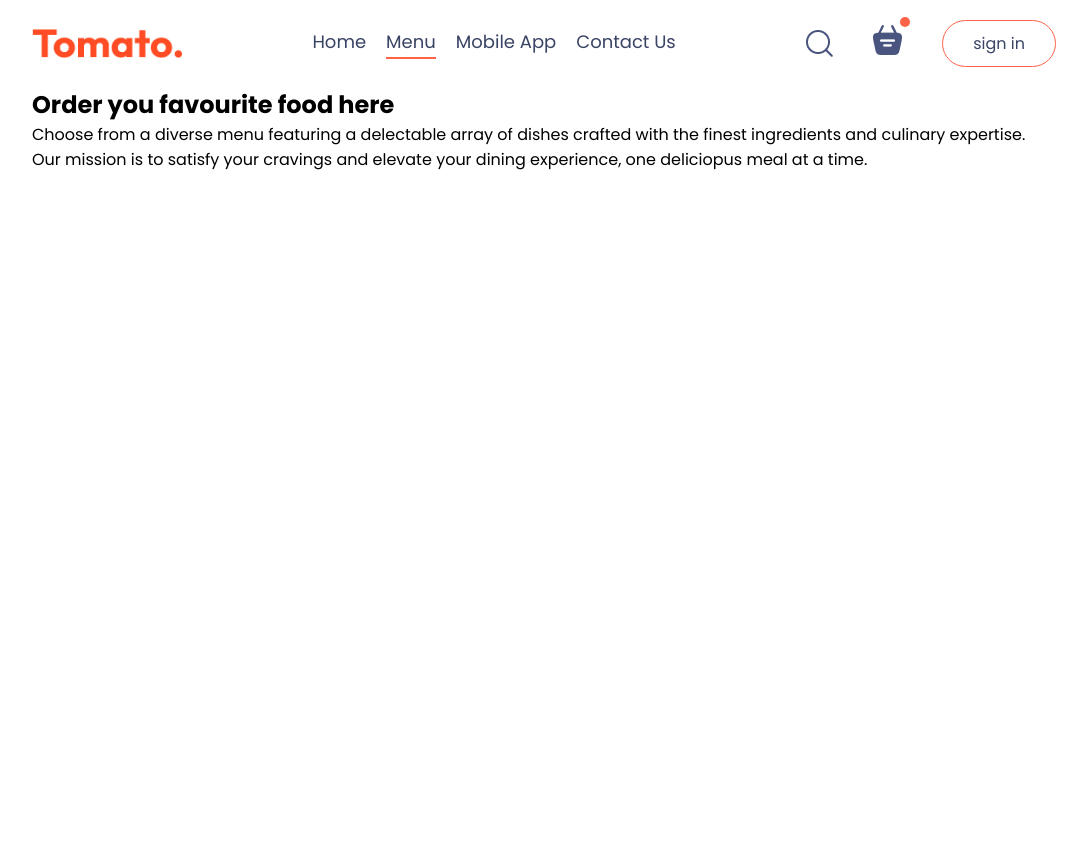
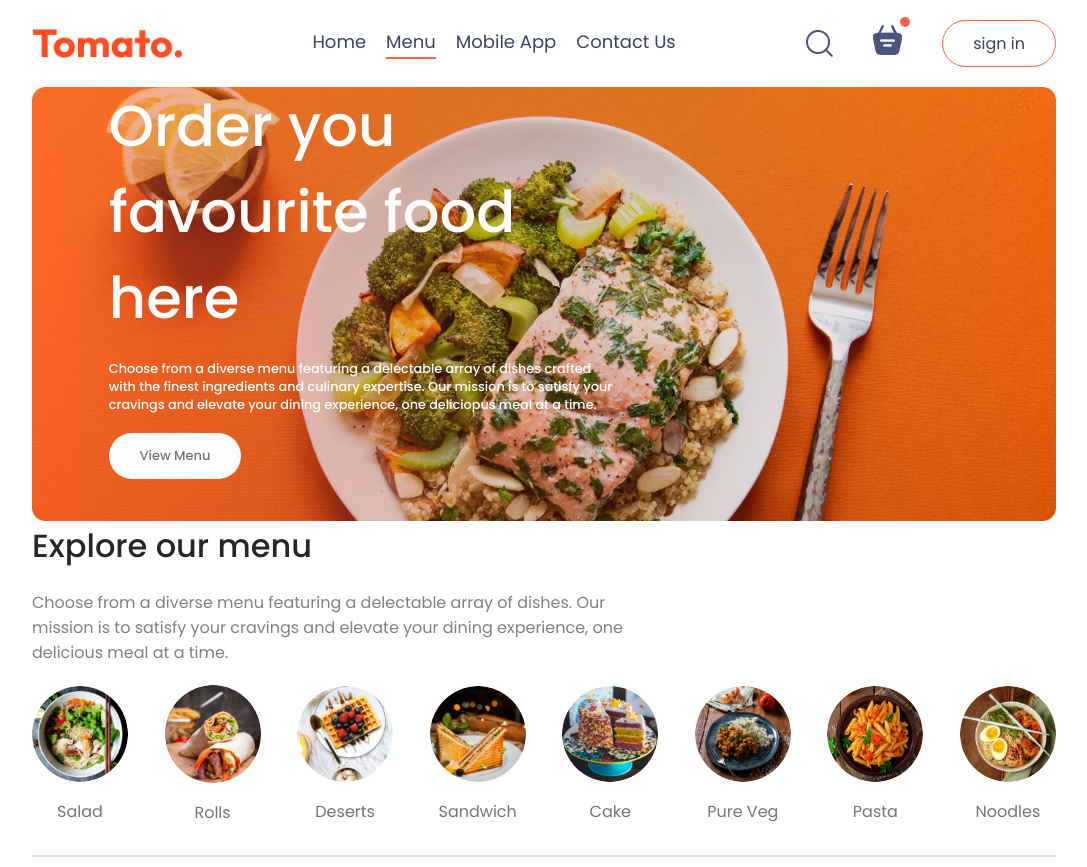
Before and after one commit to TheBoolean-Boy/Foodivery, a React (Vite) app: page / in a window 1280 px wide. Shown: the whole page, without its empty margins (96-1183 px from the left). Before the commit the page ends 800 px from the top, so only its background shows below. Built offline with nearby package versions, Linux system fonts and the light colour scheme.

Commit message:
explore menu comp made

```diff
--- /dev/null
+++ b/src/Components/ExploreMenu/ExploreMenu.css
@@ -0,0 +1,49 @@
+.explore-menu{
+  display: flex;
+  flex-direction: column;
+  gap: 20px;
+}
+
+.explore-menu h1{
+  color: #262626;
+  font-weight: 500;
+}
+.explore-menu-text{
+  color: #808080;
+  max-width: 60%;
+}
+
+.explore-menu-list{
+  display: flex;
+  justify-content: space-between;
+  align-items: center;
+  gap: 30px;
+  text-align: center;
+  margin: 20px 0x;
+  overflow-x: scroll;
+}
+
+.explore-menu-list::-webkit-scrollbar{
+  display: none;
+}
+.explore-menu-list-item img {
+  width: 7.5vw;
+  min-width: 80px;
+  cursor: pointer;
+  border-radius: 50%;
+  transition: 0.2s;
+}
+
+.explore-menu-list-item p{
+  margin-top: 10px;
+  color: #747474;
+  font-size: max(1.2vw, 16px);
+  cursor: pointer;
+}
+
+.explore-menu hr{
+  margin: 10px 0px;
+  height: 2px;
+  background-color: #e2e2e2;
+  border: none;
+}
--- /dev/null
+++ b/src/Components/ExploreMenu/ExploreMenu.jsx
@@ -0,0 +1,26 @@
+import './ExploreMenu.css'
+import { menu_list } from '../../assets/assets';
+
+const ExploreMenu = () => {
+  return(
+    <div className='explore-menu' id='explore-menu'>
+    <h1>Explore our menu</h1>
+    <p className='explore-menu-text'>Choose from a diverse menu featuring a delectable array of dishes. Our mission is to satisfy your cravings and elevate your dining experience, one delicious meal at a time.</p>
+    <div className="explore-menu-list">
+      {
+        menu_list.map( (item, index) => {
+          return(
+            <div  key={index} className="explore-menu-list-item">
+              <img src={item.menu_image} alt="" />
+              <p>{item.menu_name}</p>
+            </div>
+          )
+        })
+      }
+    </div>
+    <hr />
+    </div>
+  )
+}
+
+export default ExploreMenu;
--- a/src/Components/Header/Header.css
+++ b/src/Components/Header/Header.css
@@ -0,0 +1,40 @@
+.header {
+  height: 34vw;
+  background: url('../../../public/header_img.png');
+  background-repeat: no-repeat;
+  background-size: contain;
+  position: relative;
+}
+
+.header-contents {
+  position: absolute;
+  display: flex;
+  flex-direction: column;
+  align-items: start;
+  max-width: 50%;
+  gap: 1.5vw;
+  bottom: 10%;
+  left: 6vw;
+  animation: fadeIn 1s;
+}
+
+.header-contents h2{
+  font-weight: 500;
+  color: white;
+  font-size: max(4.5vw,22px);
+}
+
+.header-contents p{
+  color: white;
+  font-size: 1vw;
+  font-weight: 500;
+}
+.header-contents button{
+  border: none;
+  color: #747474;
+  border-radius: 50px;
+  padding: 1vw 2.4vw;
+  font-weight: 500;
+  background-color: white;
+  font-size: max(1vw, 13px);
+}
--- a/src/Components/Header/Header.jsx
+++ b/src/Components/Header/Header.jsx
@@ -2,11 +2,11 @@
 
 const Header = () => {
   return (
-    <div>
+    <div className='header'>
       <div className="header-contents">
         <h2>Order you favourite food here</h2>
         <p>Choose from a diverse menu featuring a delectable array of dishes crafted with the finest ingredients and culinary expertise. Our mission is to satisfy your cravings and elevate your dining experience, one deliciopus meal at a time.</p>
-
+        <button>View Menu</button>
       </div>
     </div>
   )
--- a/src/Pages/Home/Home.jsx
+++ b/src/Pages/Home/Home.jsx
@@ -1,4 +1,5 @@
 
+import ExploreMenu from '../../Components/ExploreMenu/ExploreMenu';
 import Header from '../../Components/Header/Header';
 import './Home.css'
 
@@ -6,6 +7,7 @@
   return (
     <div>
       <Header />
+      <ExploreMenu />
     </div>
   )
 }
--- a/src/index.css
+++ b/src/index.css
@@ -11,3 +11,12 @@
   width: 80%;
   margin: auto;
 }
+
+@keyframes fadeIn {
+  0%{
+    opacity: 0;
+  }
+  100%{
+    opacity: 1;
+  }
+}
```
Also changed, not shown: public/header_img.png (added), src/App.jsx (line endings or trailing spaces).
